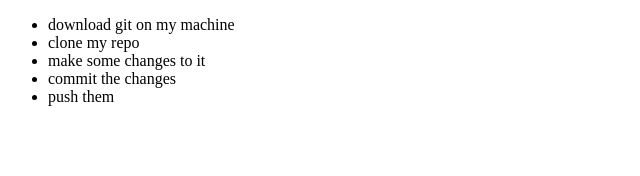
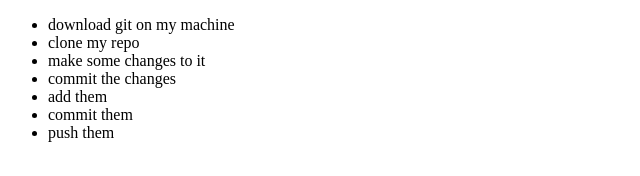
Before and after one commit to Abdurrahman95/first-time, a plain HTML site: page index.html in a window 1280 px wide. Shown: the whole page, without its empty margins (0-640 px from the left). Drawn offline with Linux system fonts and the light colour scheme.

Commit message:
commited from terminal

```diff
--- a/index.html
+++ b/index.html
@@ -10,6 +10,8 @@
         <li>clone my repo</li>
         <li>make some changes to it</li>
         <li>commit the changes</li>
+        <li>add them</li>
+        <li>commit them</li>
         <li>push them</li>
     </ul>
 </body>
```
